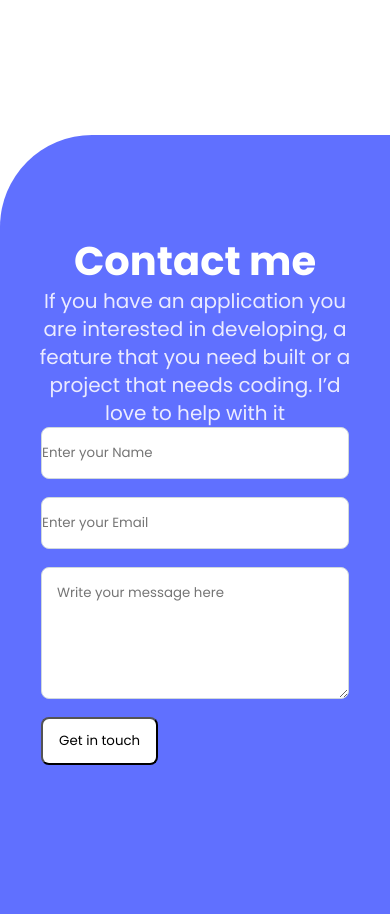
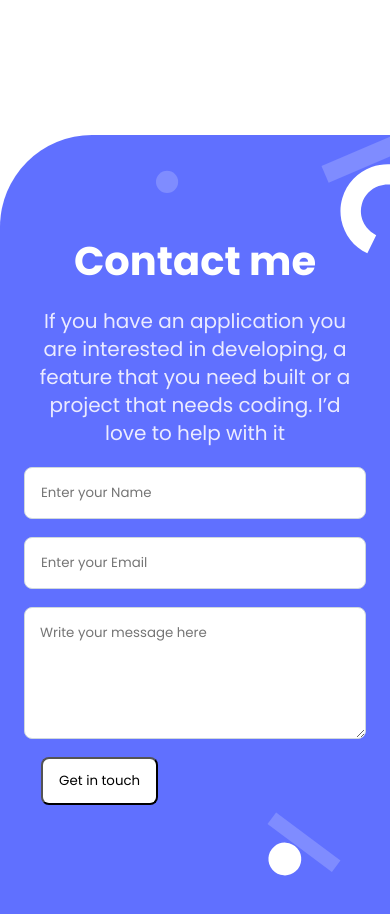
Before and after one commit to AFakhriddinov/portfolio-mobile-first, a website: page index.html in a window 390 px wide. Shown: the part 4860-5774 px from the top of the page. Drawn offline with Linux system fonts and the light colour scheme.

Commit message:
Add background image and fix styles in the form

```diff
--- a/index.html
+++ b/index.html
@@ -280,10 +280,7 @@
       </section>
 
 
-
-
       <section class="contact-form">
-          <div class="container">
               <div class="contact-tittle">
                   <h2 class="contact-me-text">Contact me</h2>
               </div>
@@ -299,8 +296,6 @@
 
               <form action="https://formspree.io/f/xayzjewb" method="post">
 
-
-
                   <input id="username" type="text" name="username" required maxlength="30" title="Name should be text and not more than 30 characters" placeholder="Enter your Name">
 
                   <input id="useremail" type="email" name="email" required title="Only emails are allowed here" placeholder="Enter your Email">
@@ -311,9 +306,6 @@
                       <button id="submit" class="view-more" type="submit">Get in touch</button>
                   </div>
               </form>
-
-
-          </div>
       </section>
 
   </body>
--- a/styles.css
+++ b/styles.css
@@ -350,9 +350,11 @@ ul {
   }
 
   .contact-form {
+    display: flex;
     flex-direction: column;
+    gap: 20px;
     background-color: #6070ff;
-        background-image: url("./assits/contact.png");
+    background-image: url("./images/form-bg.svg");
     background-size: 60%;
     background-position-x: right;
     background-repeat: no-repeat;
@@ -366,7 +368,7 @@ ul {
 
   .contact-me-text {
     color: #fff;
-        font-family: 'Poppins', sans-serif;
+    font-family: "Poppins", sans-serif;
     font-style: normal;
     font-weight: 700;
     font-size: 40px;
@@ -375,7 +377,7 @@ ul {
   }
 
   .contact-main-text {
-        font-family: 'Poppins', sans-serif;
+    font-family: "Poppins", sans-serif;
     font-style: normal;
     font-weight: 400;
     font-size: 20px;
@@ -385,20 +387,21 @@ ul {
   }
 
   form input {
-        width: 90%;
+    width: 100%;
     margin-bottom: 18px;
     border: 1px solid #cfd8dc;
     border-radius: 8px;
-        padding-top: 15px;
-        padding-bottom: 15px;
+    padding: 15px 38px 15px 16px;
+    color: #172b4d;
   }
 
   form textarea {
-        width: 90%;
+    width: 100%;
     margin-bottom: 18px;
     border: 1px solid #cfd8dc;
     border-radius: 8px;
     padding: 15px;
+    color: #172b4d;
   }
 
   form {
```
Lines whose indentation alone changed are shown as unchanged.
